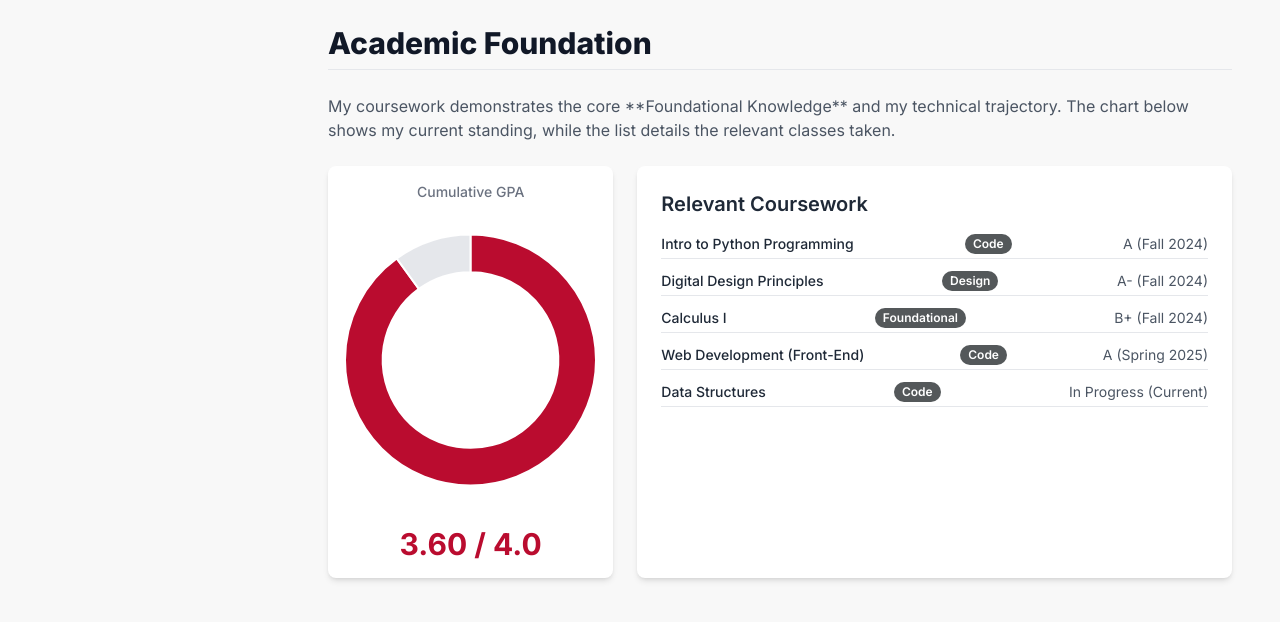
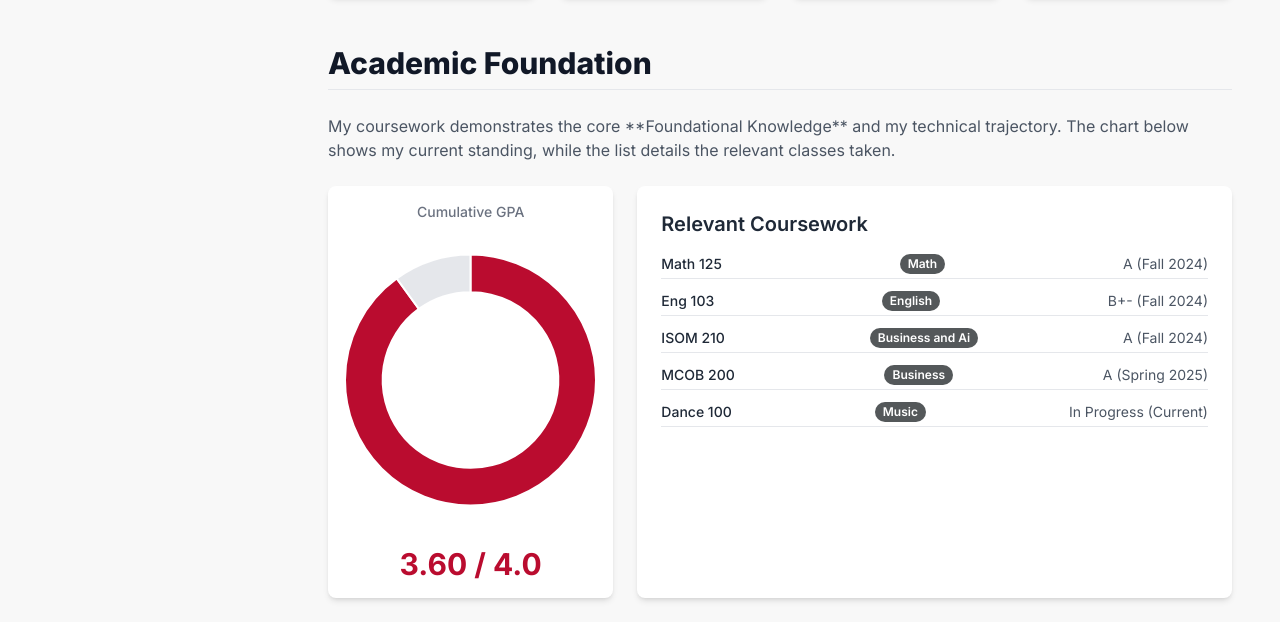
Before and after one commit to Samuel8533/ISOM-210-7-PBL-Project-2-a, a plain HTML site: page index.html in a window 1280 px wide. Shown: the part 821-1443 px from the top of the page. Drawn offline with nearby package versions, Linux system fonts and the light colour scheme.

Commit message:
Update index.html

```diff
--- a/index.html
+++ b/index.html
@@ -266,7 +266,7 @@ CONFIRMATION: NO SVG graphics used. NO Mermaid JS used. -->
             photoUrl: "https://placehold.co/150x150/BA0C2F/FFFFFF/png?text=Samuel+Z", // Replace with a URL to a professional headshot
             logoUrl: "https://cdn.freelogovectors.net/svg16/ball-state-logo-university-freelogovectors.net.svg", // URL for your school logo or personal brand icon
             personalBio: "I’m a freshman passionate about exploring the intersection of business, design, and computational thinking. I’m especially interested in how innovative ideas and technology can reshape the business insurance industry for the better. I’m driven by curiosity, hope, and the belief that setting meaningful goals can lead to continuous growth and a more fulfilling life.",
-            missionStatement: "To build digital solutions that simplify complex processes and empower small businesses, leveraging Python, front-end frameworks, and a user-first design approach.",
+            missionStatement: "I am dedicated to becoming a Future-Focused Problem Solver. My mission is to rigorously master the core Foundational Knowledge of my discipline while consistently translating theory into practice.",
         };
 
         /*
@@ -279,11 +279,11 @@ CONFIRMATION: NO SVG graphics used. NO Mermaid JS used. -->
 
         // 1.2 ACADEMICS (REQUIRED: Add relevant classes)
         const academicData = [
-            { name: "Intro to Python Programming", grade: "A", semester: "Fall 2024", relevance: "Code" },
-            { name: "Digital Design Principles", grade: "A-", semester: "Fall 2024", relevance: "Design" },
-            { name: "Calculus I", grade: "B+", semester: "Fall 2024", relevance: "Foundational" },
-            { name: "Web Development (Front-End)", grade: "A", semester: "Spring 2025", relevance: "Code" },
-            { name: "Data Structures", grade: "In Progress", semester: "Current", relevance: "Code" },
+            { name: "Math 125", grade: "A", semester: "Fall 2024", relevance: "Math" },
+            { name: "Eng 103", grade: "B+-", semester: "Fall 2024", relevance: "English" },
+            { name: "ISOM 210", grade: "A", semester: "Fall 2024", relevance: "Business and Ai" },
+            { name: "MCOB 200", grade: "A", semester: "Spring 2025", relevance: "Business" },
+            { name: "Dance 100", grade: "In Progress", semester: "Current", relevance: "Music" },
         ];
 
         // 1.3 PROJECTS (REQUIRED: Follow C-S-R format)
```
